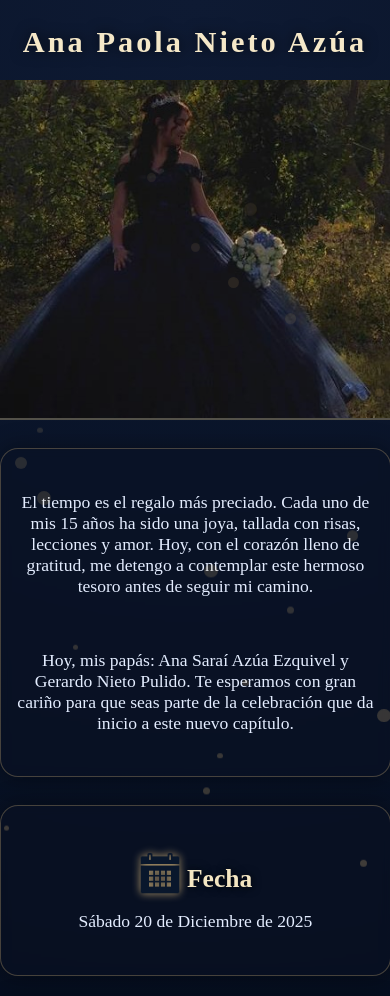
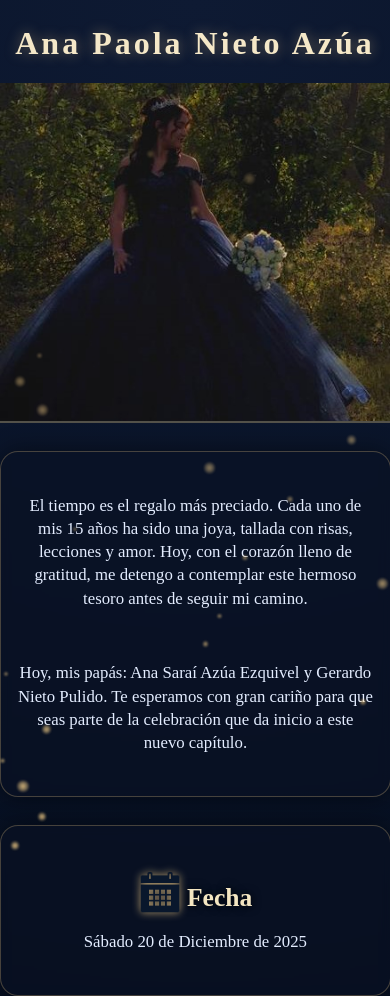
Before and after one commit to EverJhazi/Ana-Paola---Mis-XV, a plain HTML site: page mis_xv.html in a window 390 px wide. Shown: the top 996 px of the page. Drawn offline with Linux system fonts and the light colour scheme.

Commit message:
Update mis_xv.html

```diff
--- a/mis_xv.html
+++ b/mis_xv.html
@@ -16,33 +16,52 @@
         overflow-x: hidden;
     }
 
-    /* PARTÍCULAS */
+    /* TRUCO PARA ACTIVAR AUDIO AUTOMÁTICO */
+    #audioHack {
+        width: 0;
+        height: 0;
+        opacity: 0;
+        position: absolute;
+        animation: hackAnim 0.4s infinite;
+    }
+    @keyframes hackAnim {
+        0% { transform: scale(1); }
+        100% { transform: scale(1.0001); }
+    }
+
+    /* PARTÍCULAS GLITTER */
     .particula {
         position: fixed;
-        background: rgba(255, 215, 140, 0.25);
+        background: radial-gradient(circle, rgba(255,215,140,0.9), rgba(255,215,140,0));
         border-radius: 50%;
         pointer-events: none;
         animation: flotar 7s linear infinite;
+        filter: blur(1px);
     }
-
     @keyframes flotar {
-        from { transform: translateY(0); opacity: 0.9; }
+        from { transform: translateY(0); opacity: 1; }
         to { transform: translateY(-120vh); opacity: 0; }
     }
 
     /* TÍTULO */
     header h1 {
-        font-size: 2.7rem;
+        font-size: 2.9rem;
         margin-top: 25px;
         color: #f5e8c8;
-        text-shadow: 0 0 14px rgba(0, 0, 0, .7);
+        text-shadow: 0 0 18px rgba(255, 230, 180, .4);
         letter-spacing: 3px;
+        animation: glow 3s ease-in-out infinite alternate;
     }
 
-    /* FOTO PRINCIPAL — AJUSTE DEL BANNER */
+    @keyframes glow {
+        from { text-shadow: 0 0 12px rgba(255, 210, 140, .3); }
+        to { text-shadow: 0 0 22px rgba(255, 215, 140, .7); }
+    }
+
+    /* FOTO PRINCIPAL */
     .foto-xv {
         width: 100%;
-        height: 55vh;
+        height: 58vh;
         display: flex;
         justify-content: center;
         align-items: center;
@@ -56,7 +75,13 @@
         height: 100%;
         object-fit: cover;
         object-position: center;
-        filter: brightness(0.85);
+        filter: brightness(0.88) saturate(1.12);
+        transition: .6s;
+    }
+
+    .foto-xv img:hover {
+        transform: scale(1.03);
+        filter: brightness(1);
     }
 
     /* SECCIONES */
@@ -67,7 +92,7 @@
         width: 85%;
         border-radius: 18px;
         border: 1px solid rgba(255, 215, 140, 0.25);
-        box-shadow: 0 0 25px rgba(0,0,0,0.40);
+        box-shadow: 0 0 25px rgba(0,0,0,0.45);
         backdrop-filter: blur(5px);
         animation: fadeIn 2s ease forwards;
     }
@@ -82,8 +107,16 @@
     p {
         font-size: 1.25rem;
         color: #e4edff;
+        line-height: 1.6rem;
     }
 
+    .imgdivs {
+        width: 42px;
+        margin-bottom: -8px;
+        filter: drop-shadow(0 0 4px rgba(255,215,140,0.7));
+    }
+
+    /* BOTÓN */
     .boton {
         background: linear-gradient(90deg, #1f335c, #314f89);
         padding: 14px 27px;
@@ -96,23 +129,16 @@
         display: inline-block;
         box-shadow: 0 0 18px rgba(0,0,0,0.55);
     }
-
     .boton:hover {
         transform: scale(1.06);
         box-shadow: 0 0 25px rgba(255, 215, 140, 0.45);
-    }
-
-    .imgdivs {
-        width: 42px;
-        margin-bottom: -8px;
-        filter: drop-shadow(0 0 4px rgba(255,215,140,0.7));
     }
 
     /* ANIMACIÓN FADE */
     .fade-up {
         opacity: 0;
         transform: translateY(40px);
-        filter: blur(8px);
+        filter: blur(7px);
         transition: 1s ease;
     }
     .visible {
@@ -121,37 +147,39 @@
         filter: blur(0);
     }
 
-    /* RESPONSIVE REAL */
+    /* RESPONSIVE */
     @media (max-width: 650px) {
-        header h1 { font-size: 1.9rem; }
+        header h1 { font-size: 2rem; }
         .foto-xv { height: 40vh; }
+        p { font-size: 1.05rem; line-height: 1.45rem; }
+        h2 { font-size: 1.6rem; }
         .seccion { width: 92%; padding: 25px 15px; }
-        p { font-size: 1.1rem; }
-        h2 { font-size: 1.6rem; }
     }
 </style>
 </head>
 <body>
 
-<!-- MÚSICA AUTOMÁTICA (sin botón) -->
+<div id="audioHack"></div>
+
+<!-- MÚSICA AUTOMÁTICA -->
 <audio id="music" autoplay loop>
     <source src="Taylor Swift - Wildest Dreams (Taylor’s Version) (Official Audio) - Taylor Swift.mp3" type="audio/mpeg">
 </audio>
 
-<!-- PARTÍCULAS -->
+<!-- PARTICULAS -->
 <script>
 function crearParticula() {
     const p = document.createElement("div");
-    const size = Math.random() * 10 + 5;
+    const size = Math.random() * 8 + 4;
     p.classList.add("particula");
     p.style.width = size + "px";
     p.style.height = size + "px";
     p.style.left = Math.random() * window.innerWidth + "px";
-    p.style.bottom = "-30px";
+    p.style.bottom = "-20px";
     document.body.appendChild(p);
     setTimeout(() => p.remove(), 7000);
 }
-setInterval(crearParticula, 250);
+setInterval(crearParticula, 200);
 </script>
 
 <!-- TÍTULO -->
@@ -164,31 +192,27 @@ setInterval(crearParticula, 250);
    <img src="icons/icon_ana_paola.jpg" alt="banner">
 </div>
 
-<!-- TEXTO PRINCIPAL -->
+<!-- TEXTO -->
 <div class="seccion fade-up">
     <p>El tiempo es el regalo más preciado. Cada uno de mis 15 años ha sido una joya, tallada con risas, lecciones y amor. Hoy, con el corazón lleno de gratitud, me detengo a contemplar este hermoso tesoro antes de seguir mi camino.</p><br>
     <p>Hoy, mis papás: Ana Saraí Azúa Ezquivel y Gerardo Nieto Pulido. Te esperamos con gran cariño para que seas parte de la celebración que da inicio a este nuevo capítulo.</p>
 </div>
 
-<!-- FECHA -->
 <div class="seccion fade-up">
     <h2><img src="icons/fecha.png" class="imgdivs"> Fecha</h2>
     <p>Sábado 20 de Diciembre de 2025</p>
 </div>
 
-<!-- CEREMONIA -->
 <div class="seccion fade-up">
     <h2><img src="icons/iglesia.png" class="imgdivs"> Ceremonia</h2>
     <p>1:30 PM • Iglesia La Hermosa Pentecostés</p>
 </div>
 
-<!-- RECEPCIÓN -->
 <div class="seccion fade-up">
     <h2><img src="icons/ubicación.png" class="imgdivs"> Recepción</h2>
     <p>3:00 PM • Casa de mis Abuelos - Luis Azua</p>
 </div>
 
-<!-- MAPA -->
 <div class="seccion fade-up">
     <a href="https://maps.app.goo.gl/JowZDLWnUvBGe5SS6" target="_blank" class="boton">¿Cómo llegar?</a>
 </div>
@@ -202,11 +226,14 @@ document.querySelectorAll(".fade-up").forEach(el => {
     obs.observe(el);
 });
 
-/* MÚSICA AUTOMÁTICA — fallback para móviles */
+/* MÚSICA AUTOMÁTICA REAL (con fallback + hack) */
 const music = document.getElementById("music");
-music.play().catch(() => {
-    document.body.addEventListener("click", () => music.play(), { once: true });
-});
+
+let intentarPlay = setInterval(() => {
+    music.play()
+    .then(() => { clearInterval(intentarPlay); })
+    .catch(() => {});
+}, 200);
 </script>
 
 </body>
```
